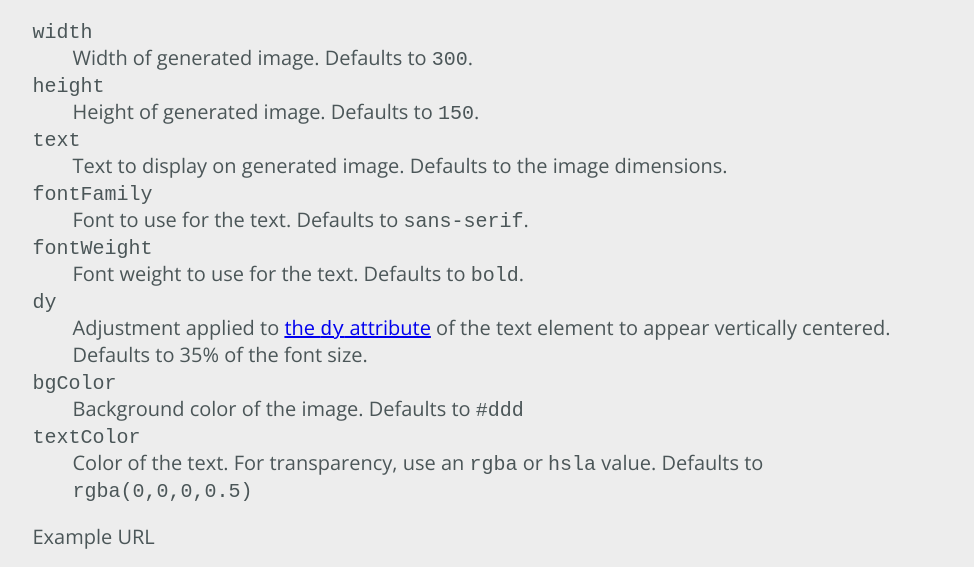
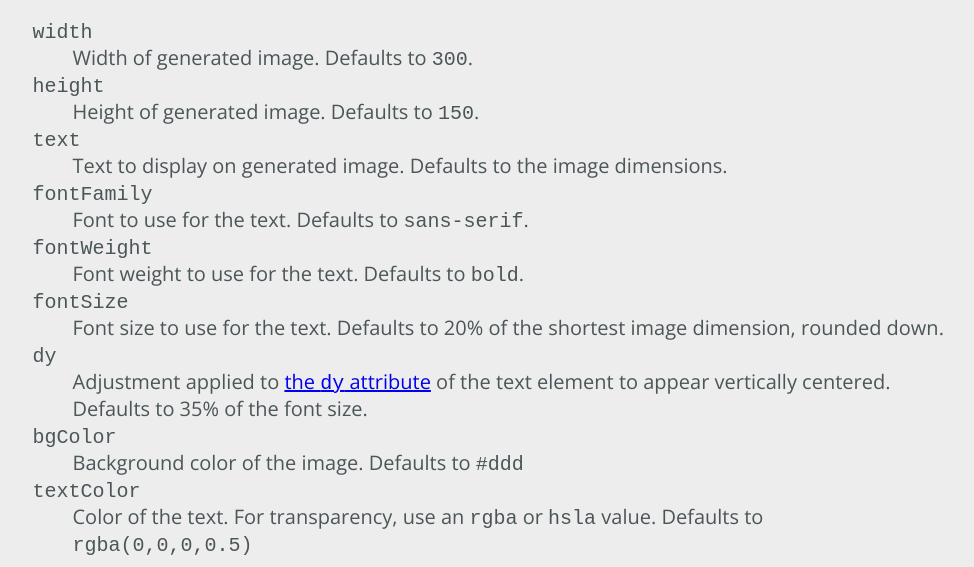
Before and after one commit to Cherry/placeholders.dev, a website: page public/index.html in a window 1280 px wide. Shown: the part 1073-1640 px from the top of the page, without its empty margins (150-1124 px from the left). Drawn offline with nearby package versions, Linux system fonts and the light colour scheme.

Commit message:
docs: add `fontSize` documentation

```diff
--- a/public/index.html
+++ b/public/index.html
@@ -211,6 +211,9 @@
 				<dt><code>fontWeight</code></dt>
 				<dd>Font weight to use for the text. Defaults to <code>bold</code>.</dd>
 
+				<dt><code>fontSize</code></dt>
+				<dd>Font size to use for the text. Defaults to 20% of the shortest image dimension, rounded down.</dd>
+
 				<dt><code>dy</code></dt>
 				<dd>Adjustment applied to <a href="https://developer.mozilla.org/en-US/docs/Web/SVG/Attribute/dy" target="_blank" rel="noopener">the <code>dy</code> attribute</a> of the text element to appear vertically centered. Defaults to 35% of the font size.</dd>
 
```
Also changed, not shown: README.md.
